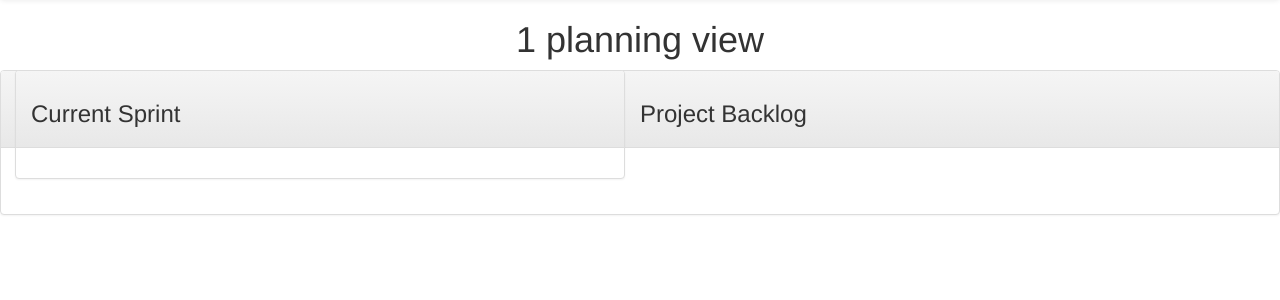
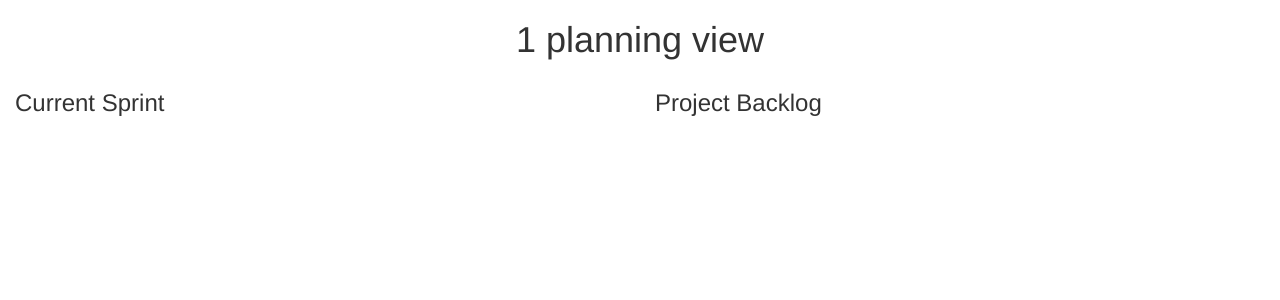
Before and after one commit to dbartel/csce445project, a Flask app: page /planning/1/1 in a window 1280 px wide. Shown: the part 52-352 px from the top of the page. Run offline with Flask 2, Linux system fonts and the light colour scheme; some libraries are stand-ins or nearby versions.

Commit message:
planning page styling

```diff
--- a/templates/planning.html
+++ b/templates/planning.html
@@ -3,15 +3,17 @@
 <head>
 	<title>Sprint Planning</title>
 	<base href="/planning">
-
+    <link rel="stylesheet" href="https://maxcdn.bootstrapcdn.com/bootstrap/3.3.4/css/bootstrap.min.css">
+    <!-- <link rel="stylesheet" href="https://maxcdn.bootstrapcdn.com/bootstrap/3.3.4/css/bootstrap-theme.min.css"> -->
 
 	<script type="text/javascript" src="{{ url_for('static', filename='lib/angular/angular.min.js') }}"></script>
+    <script type="text/javascript" src="{{ url_for('static', filename='lib/angular-bootstrap/ui-bootstrap-tpls-0.12.1.min.js') }}"></script>
+
 
 	<script type="text/javascript" src="{{ url_for('static', filename='lib/lodash/lodash.js') }}"></script>
 	<script type="text/javascript" src="{{ url_for('static', filename='js/app.js') }}"></script>
 	<script type="text/javascript" src="{{ url_for('static', filename='js/controllers/planningCtrl.js') }}"></script>
-    <link rel="stylesheet" href="https://maxcdn.bootstrapcdn.com/bootstrap/3.3.4/css/bootstrap.min.css">
-        <link rel="stylesheet" href="https://maxcdn.bootstrapcdn.com/bootstrap/3.3.4/css/bootstrap-theme.min.css">
+
 </head>
 <body ng-controller="planningCtrl">
     <nav class="navbar navbar-default">
@@ -30,11 +32,43 @@
     <div class="text-center">
 	   <h1>{{project}} planning view</h1>
     </div>
-    <div class="col-md-6">
+    <div class="container-fluid">
+        <div class="row">
+            <div class="col-md-6">
+                <div ng-hide="activeSprintExists">
+                    <h3>No existing Sprint</h3>
+                    <input type="text" class="form-control" datepicker-popup="{[format]}" ng-model="dt" is-open="opened"  close-text="Close" />
+                </div>
+                <div class="current-sprint" ng-show="activeSprintExists">
+                    <h3>Current Sprint {[sprintName]}</h3>
+                    <accordion closeOthers="1">
+                        <accordion-group ng-repeat="issue in currentSprint" heading="{[issue.title]}">
+                            <p>{[issue.body]}</p>
+                        </accordion-group>
+                    </accordion>
+                </div>
+            </div>
+            <div class="col-md-6">
+                <div class="backlog">
+                    <h3>Project Backlog</h3>
+                    <accordion closeOthers="1">
+                        <accordion-group ng-repeat="issue in backlog" heading="{[issue.title]}">
+                            <p>{[issue.body]}</p>
+                            <button class="btn btn-success">Add To Sprint</button>
+                        </accordion-group>
+                    </accordion>
+                </div>
+            </div>
+        </div>
+    </div>
+
+
+<!--     <div class="col-md-6">
         <div class="current-sprint" ng-show="activeSprintExists">
             <div class="panel panel-default">
                 <div class="panel-heading">
-                    <h3>Current Sprint {[sprintName]}</h3>                                           </div>
+                    <h3>Current Sprint {[sprintName]}</h3>
+                </div>
                 <div class="panel-body">
                     <div ng-repeat="issue in currentSprint">
                         {[issue.title]}
@@ -70,7 +104,7 @@
                 </div>
             </div>
         </div>
-    </div>
+    </div> -->
 </body>
 
 
```
